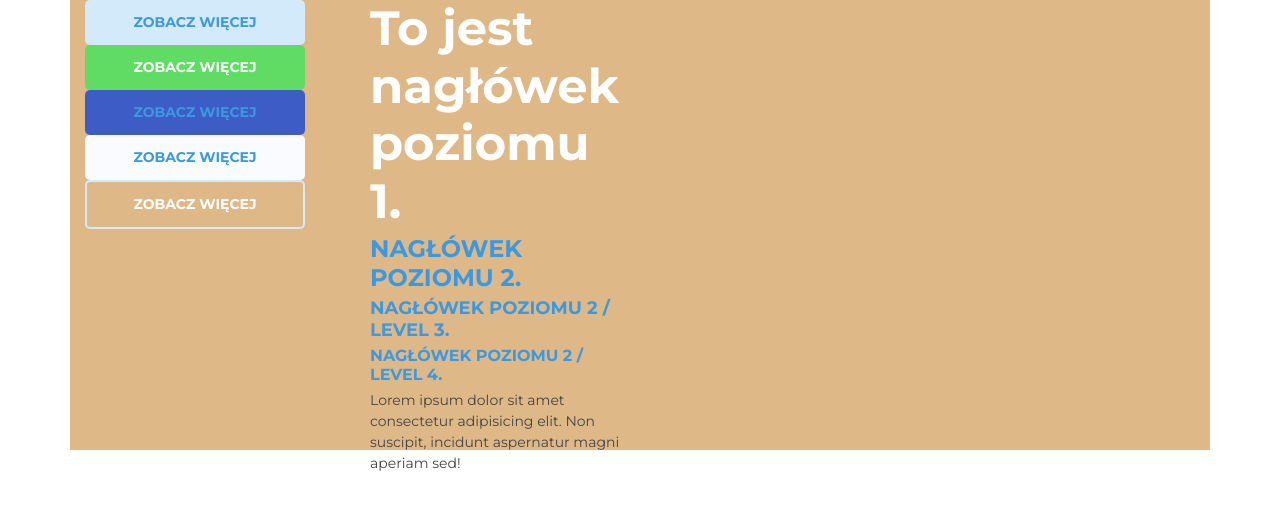
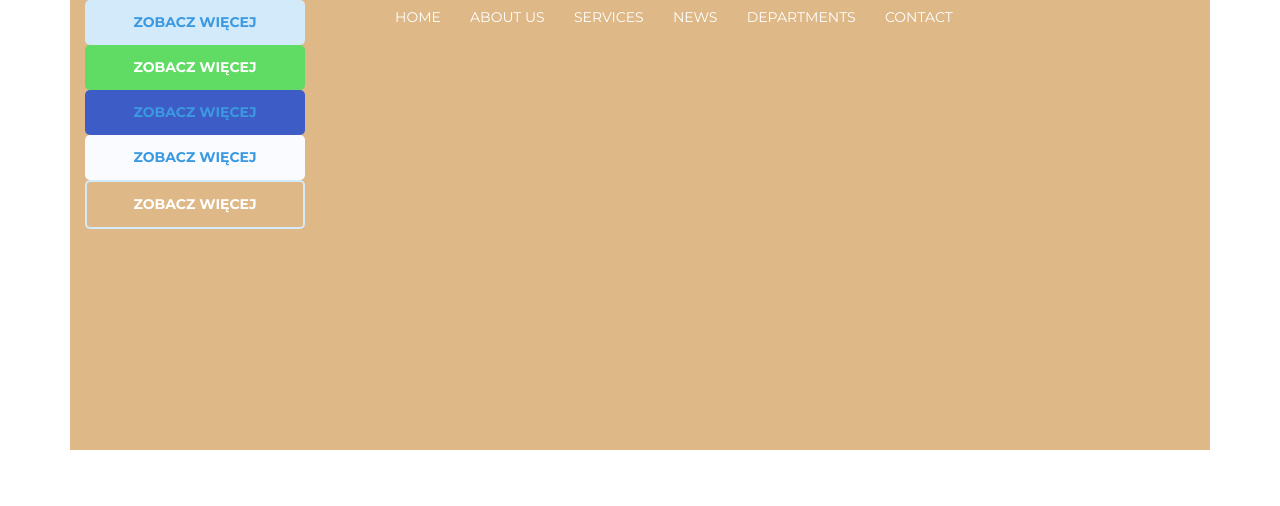
Before and after one commit to RobertSajdak/Health-Care-Clinic, a website: page src/index.html in a window 1280 px wide. Drawn offline with nearby package versions, Linux system fonts and the light colour scheme; files that its build step writes are made by us from their sources.

Commit message:
#7 - nav component added.

```diff
--- a/src/index.html
+++ b/src/index.html
@@ -16,7 +16,7 @@
     <div class="o-container">
       <div class="o-row" style="background-color: burlywood">
         <div
-          class="o-col o-col--md50 o-col--lg25"
+          class="o-col o-col--lg25"
           style="height: 400px; margin-bottom: 50px"
         >
           <a class="c-btn c-btn--primary" href="#">Zobacz więcej</a>
@@ -27,25 +27,17 @@
         </div>
 
         <div
-          class="o-col o-col--md50 o-col--lg25"
+          class="o-col o-col--lg75"
           style="height: 400px; margin-bottom: 50px"
         >
-          <h1 class="c-heading c-heading--level1 c-heading--white">
-            To jest nagłówek poziomu 1.
-          </h1>
-          <h2 class="c-heading c-heading--level2 c-heading--upperCase">
-            Nagłówek poziomu 2.
-          </h2>
-          <h2 class="c-heading c-heading--level3 c-heading--upperCase">
-            Nagłówek poziomu 2 / level 3.
-          </h2>
-          <h2 class="c-heading c-heading--level4 c-heading--upperCase">
-            Nagłówek poziomu 2 / level 4.
-          </h2>
-          <p>
-            Lorem ipsum dolor sit amet consectetur adipisicing elit. Non
-            suscipit, incidunt aspernatur magni aperiam sed!
-          </p>
+          <nav class="c-nav">
+            <a class="c-nav__item" href="#">Home</a>
+            <a class="c-nav__item" href="#">About us</a>
+            <a class="c-nav__item" href="#">Services</a>
+            <a class="c-nav__item" href="#">News</a>
+            <a class="c-nav__item" href="#">Departments</a>
+            <a class="c-nav__item" href="#">Contact</a>
+          </nav>
         </div>
       </div>
     </div>
--- a/src/sass/05-objects/_col.scss
+++ b/src/sass/05-objects/_col.scss
@@ -48,4 +48,11 @@
       max-width: 50%; //Wartość wymagana dla kompatybilności z przeglądarką IE-10 i późniejszych.
     }
   }
+
+  &--lg75 {
+    @include large-up {
+      flex: 0 0 75%;
+      max-width: 75%; //Wartość wymagana dla kompatybilności z przeglądarką IE-10 i późniejszych.
+    }
+  }
 }
--- a/src/sass/06-components/_heading.scss
+++ b/src/sass/06-components/_heading.scss
@@ -4,7 +4,7 @@
 .c-heading {
   color: $blue-text;
   line-height: $line-height-sm;
-  margin-bottom: $grid-base / 2;
+  margin-bottom: calc($grid-base / 2);
 
   &--level1 {
     font-size: $font-size-2;
--- a/src/sass/06-components/_index.scss
+++ b/src/sass/06-components/_index.scss
@@ -1,2 +1,3 @@
 @forward "_btn";
 @forward "_heading";
+@forward "_nav";
--- /dev/null
+++ b/src/sass/06-components/_nav.scss
@@ -0,0 +1,26 @@
+@use "../01-settings/variables" as *;
+@use "../02-tools/mixins" as *;
+
+.c-nav {
+  &__item {
+    color: $white;
+    display: block;
+    font-size: $font-size-5;
+    padding-bottom: $grid-base * 0.75;
+    padding-top: $grid-base * 0.75;
+    text-align: center;
+    text-transform: uppercase;
+    width: 100%;
+
+    &:hover {
+      color: $blue-dark;
+      font-weight: bolder;
+    }
+
+    @include large-up {
+      display: inline-block;
+      margin-left: $grid-base * 2.5;
+      width: auto;
+    }
+  }
+}
--- a/src/sass/style.scss
+++ b/src/sass/style.scss
@@ -9,3 +9,4 @@
 
 @use "06-components/btn";
 @use "06-components/heading";
+@use "06-components/nav";
```
